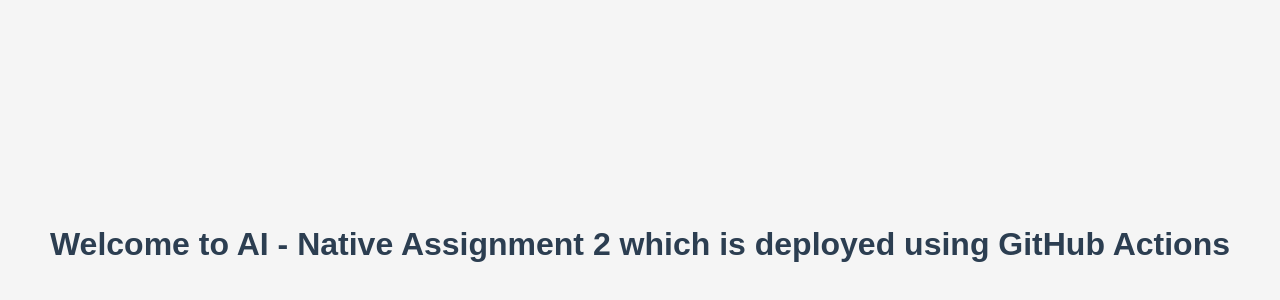
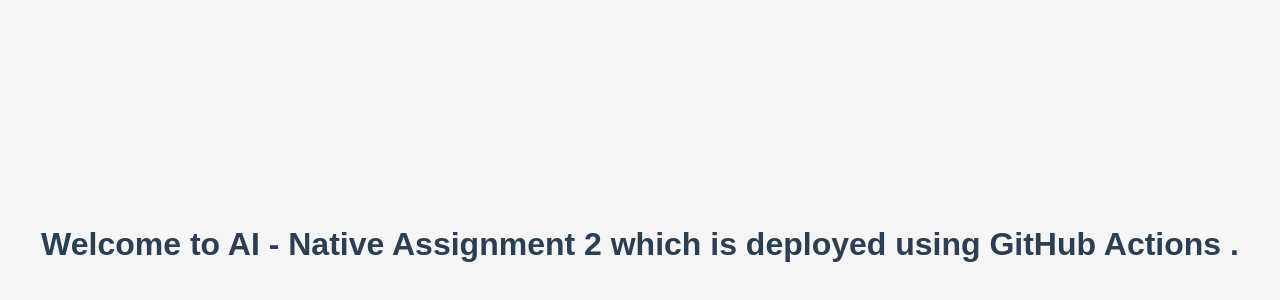
Before and after one commit to Akshayahire-talentica/ci-cd-dashboard, a plain HTML site: page index.html in a window 1280 px wide. Shown: the part 156-456 px from the top of the page. Drawn offline with Linux system fonts and the light colour scheme.

Commit message:
Update index.html

```diff
--- a/index.html
+++ b/index.html
@@ -21,6 +21,6 @@
   </style>
 </head>
 <body>
-<b>  <h1>Welcome to AI - Native Assignment 2 which is deployed using GitHub Actions  </h1></b>
+<b>  <h1>Welcome to AI - Native Assignment 2 which is deployed using GitHub Actions .  </h1></b>
 </body>
 </html>
```
